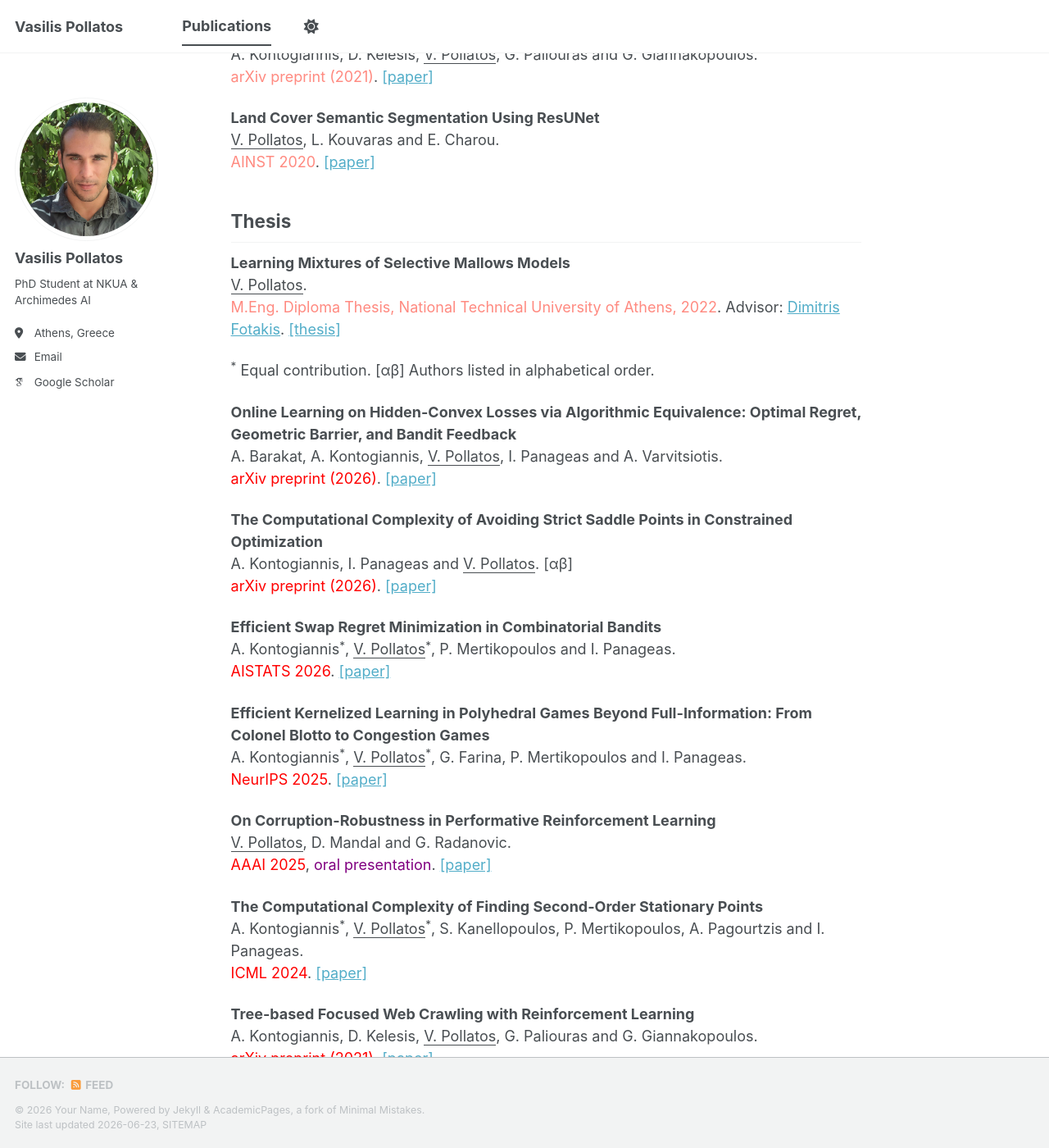
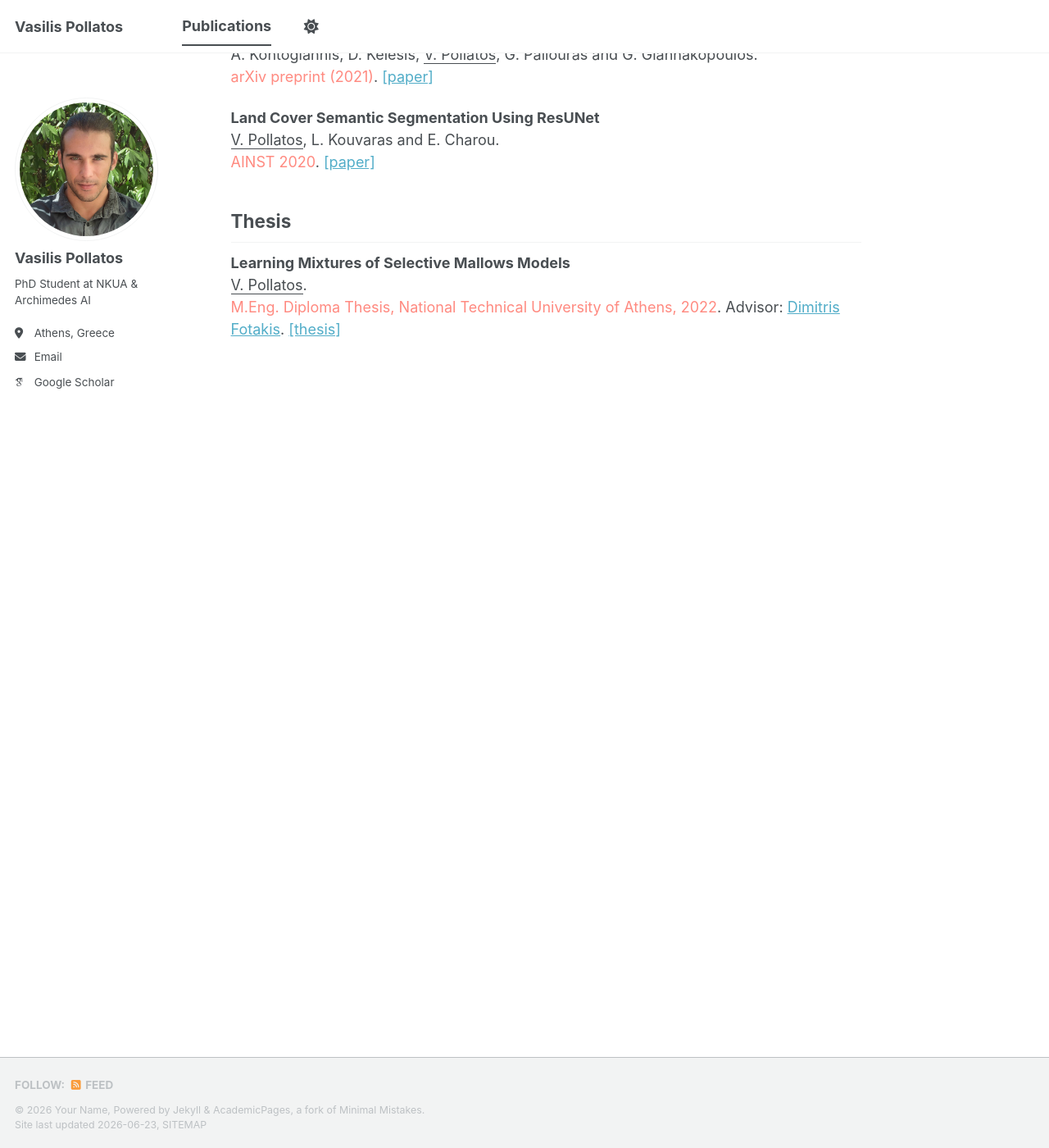
Before and after one commit to vaspoll/vaspoll.github.io, a Jekyll site: the page built from _pages/publications.md, in a window 1280 px wide and 1400 px high, scrolled down 902 px. Shown: the whole window at 82% size. Built offline with Jekyll 4.4.1, drawn with Linux system fonts in a browser that asks for light colours; some web fonts are replaced; a script bundle is joined from its source files by our own code; library files that are not in the unit come from our copies; some of the changed text lies outside the part shown.

Commit message:
Update publications.md

```diff
--- a/_pages/publications.md
+++ b/_pages/publications.md
@@ -32,32 +32,3 @@ A. Kontogiannis, D. Kelesis, <u>V. Pollatos</u>, G. Paliouras and G. Giannakopou
 ## Thesis
 
 **Learning Mixtures of Selective Mallows Models**<br/> <u>V. Pollatos</u>.<br/> <font color="#ff8a80">M.Eng. Diploma Thesis, National Technical University of Athens, 2022</font>. Advisor: [Dimitris Fotakis](https://www.softlab.ntua.gr/~fotakis/). [[thesis]](https://dspace.lib.ntua.gr/xmlui/handle/123456789/55730)<br/>
-
-
-<sup>*</sup> Equal contribution. [αβ] Authors listed in alphabetical order.
-
-**Online Learning on Hidden-Convex Losses via Algorithmic Equivalence: Optimal Regret, Geometric Barrier, and Bandit Feedback**<br/>
-A. Barakat, A. Kontogiannis, <u>V. Pollatos</u>, I. Panageas and A. Varvitsiotis.<br/> <font color="red">arXiv preprint (2026)</font>. [[paper]](https://arxiv.org/abs/2605.26373)<br/>
-
-**The Computational Complexity of Avoiding Strict Saddle Points in Constrained Optimization**<br/>
-A. Kontogiannis, I. Panageas and <u>V. Pollatos</u>. [αβ]<br/> <font color="red">arXiv preprint (2026)</font>. [[paper]](https://arxiv.org/abs/2604.02285)<br/>
-
-**Efficient Swap Regret Minimization in Combinatorial Bandits**<br/>
-A. Kontogiannis<sup>*</sup>, <u>V. Pollatos</u><sup>*</sup>, P. Mertikopoulos and I. Panageas.<br/> <font color="red">AISTATS 2026</font>. [[paper]](https://arxiv.org/abs/2602.02087)<br/>
-
-**Efficient Kernelized Learning in Polyhedral Games Beyond Full-Information: From Colonel Blotto to Congestion Games**<br/>
-A. Kontogiannis<sup>*</sup>, <u>V. Pollatos</u><sup>*</sup>, G. Farina, P. Mertikopoulos and I. Panageas.<br/> <font color="red">NeurIPS 2025</font>. [[paper]](https://arxiv.org/abs/2509.20919)<br/>
-
-**On Corruption-Robustness in Performative Reinforcement Learning**<br/> <u>V. Pollatos</u>, D. Mandal and G. Radanovic.<br/> <font color="red">AAAI 2025</font>, <font color="purple">oral presentation</font>. [[paper]](https://ojs.aaai.org/index.php/AAAI/article/view/34196)<br/>
-
-**The Computational Complexity of Finding Second-Order Stationary Points**<br/>
-A. Kontogiannis<sup>*</sup>, <u>V. Pollatos</u><sup>*</sup>, S. Kanellopoulos, P. Mertikopoulos, A. Pagourtzis and I. Panageas.<br/> <font color="red">ICML 2024</font>. [[paper]](https://proceedings.mlr.press/v235/kontogiannis24a.html)<br/>
-
-**Tree-based Focused Web Crawling with Reinforcement Learning**<br/>
-A. Kontogiannis, D. Kelesis, <u>V. Pollatos</u>, G. Paliouras and G. Giannakopoulos.<br/> <font color="red">arXiv preprint (2021)</font>. [[paper]](https://arxiv.org/abs/2112.07620)<br/>
-
-**Land Cover Semantic Segmentation Using ResUNet**<br/> <u>V. Pollatos</u>, L. Kouvaras and E. Charou.<br/> <font color="red">AINST 2020</font>. [[paper]](https://arxiv.org/abs/2010.06285)<br/>
-
-## Thesis
-
-**Learning Mixtures of Selective Mallows Models**<br/> <u>V. Pollatos</u>.<br/> <font color="red">M.Eng. Diploma Thesis, National Technical University of Athens, 2022</font>. Advisor: [Dimitris Fotakis](https://www.softlab.ntua.gr/~fotakis/). [[thesis]](https://dspace.lib.ntua.gr/xmlui/handle/123456789/55730)<br/>
```
